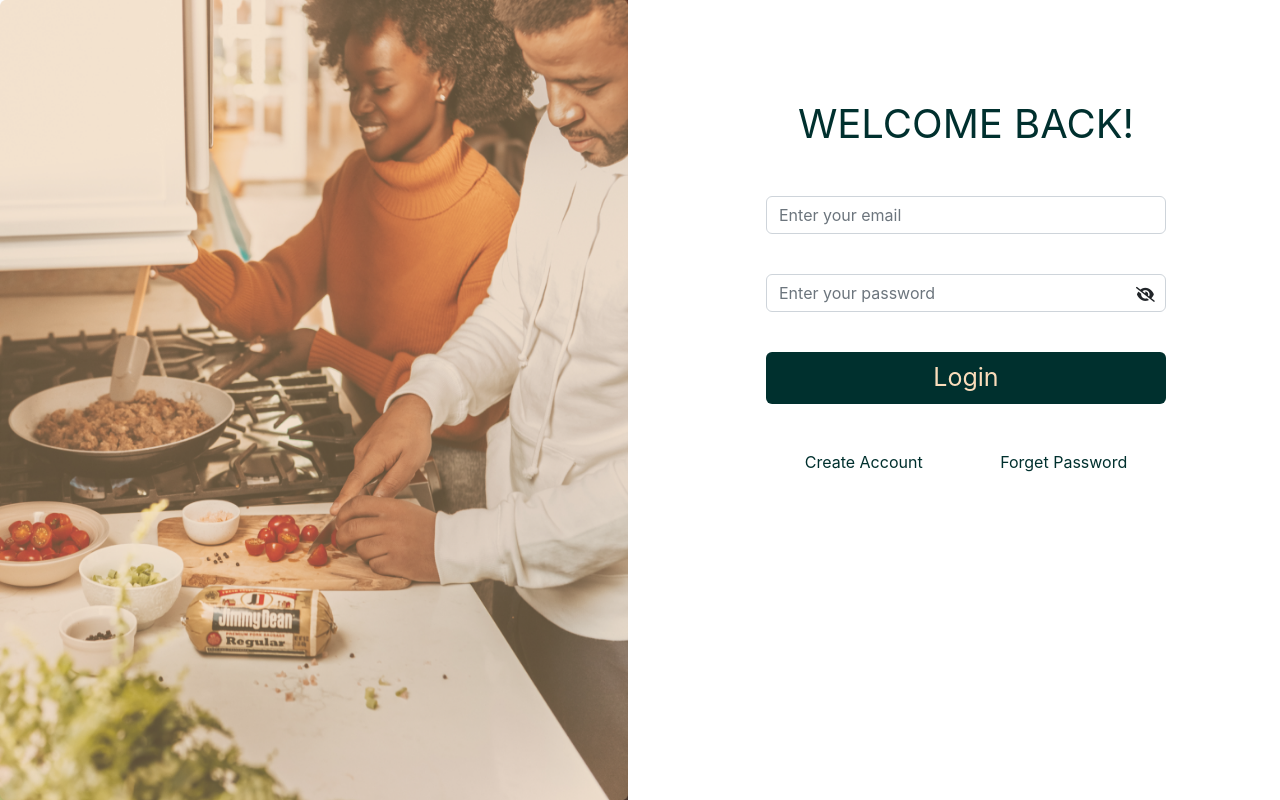
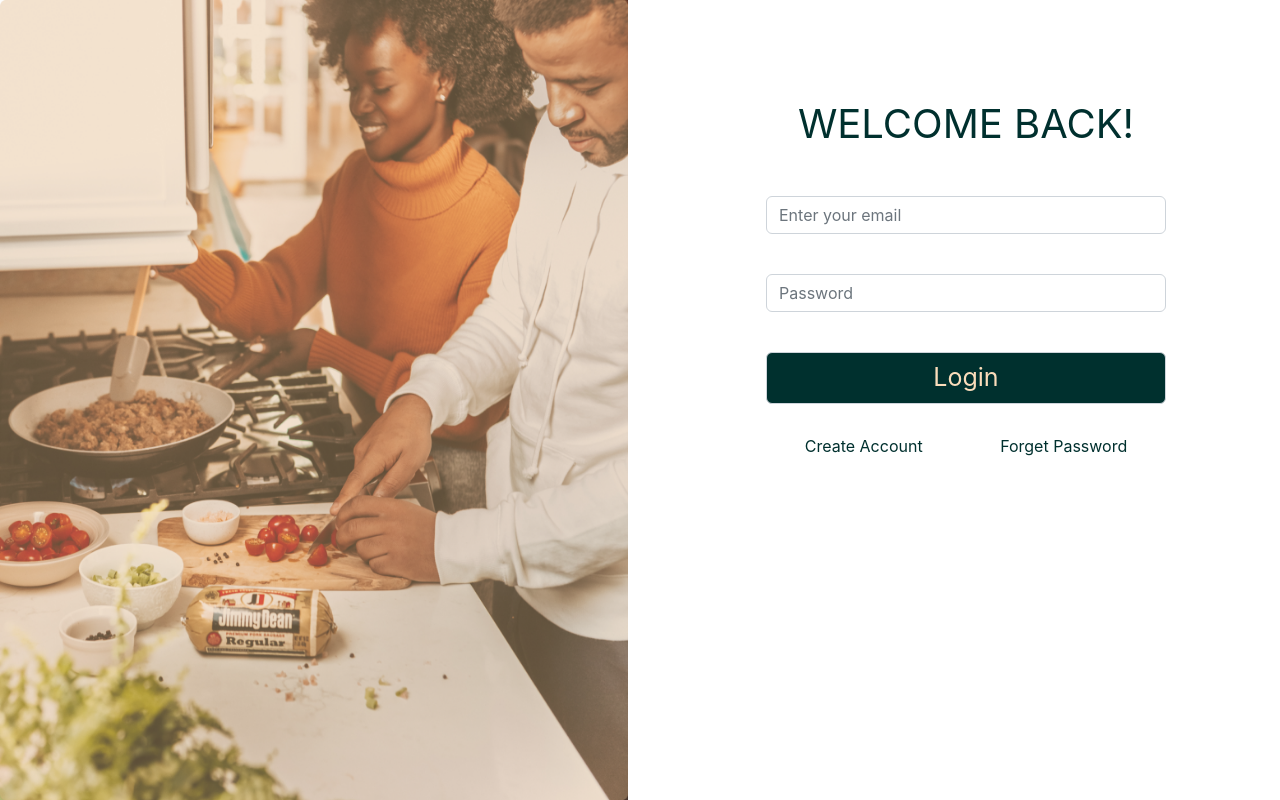
Before and after one commit to Emmaxfans/foodhub, a React (Create React App) app: page /Login in a window 1280 px wide. Built offline with nearby package versions, Linux system fonts and the light colour scheme.

Commit message:
feat: changing the password validation on login page

```diff
--- a/src/App.js
+++ b/src/App.js
@@ -7,6 +7,7 @@ import Orderpage1 from './pages/Orderpage1';
 import Error from './pages/Error';
 import FormTest from './pages/FormTest';
 import SignUpSuccess from './pages/SignUpSuccess';
+import Getpage from './pages/Getpage';
 
 
 function App() {
@@ -18,8 +19,12 @@ function App() {
         <Route path='/order' element={<Orderpage1 />} />
         <Route path='/form' element={<FormTest />} />
         <Route path='/auth' element={<SignUpSuccess />} />
+        <Route path='/get' element={<Getpage />} />
+
+
         <Route path='*' element={<Error />} />
       </Routes>
+
 
   );
 }
--- a/src/pages/FormTest.js
+++ b/src/pages/FormTest.js
@@ -1,7 +1,5 @@
 import axios from "axios";
-// import React, { useEffect } from "react"
 import { useState } from "react";
-// import { Link } from "react-router-dom";
 import '../App.css'
 
 const FormTest = () =>{
@@ -18,7 +16,7 @@ const article  = {
 };
 
 const handleInput=(e) =>{
-    const { name,value }= e.target;
+    const { name,value, }= e.target;
     setFormvalue({...formvalue, [name]:value});
     console.log(formvalue);
 }
@@ -40,65 +38,9 @@ const submitForm1 = async (e) =>{
     }catch(err){
 
     }
+
 }
 
-// Simple GET request using axios
-// const element = document.querySelector('#get-request .result');
-// axios.get('https://api.npms.io/v2/search?q=axios')
-//     .then(response => element.innerHTML = response.data.total);
-
-// POST USING AXIOS
-
-    // const [userName, setUsername] = useState('');
-    // const [email, setEmail] = useState('');
-    // const [phoneNumber, setPhoneNumber] = useState([]);
-    // const [password, setPassword] = useState('');
-    // const [passwordConfirm, setPasswordConfirm] = useState('');
-    // const [posts, setPosts] = useState([]);
-
-    // const submitForm1 = (e) => {
-    //    e.preventDefault();
-    //    addPosts(userName, email, phoneNumber, password, passwordConfirm);
-    // };
-
-    // const addPosts = (userName, email, phoneNumber, password, passwordConfirm) => {
-    //    client
-    //       .post('', {
-    //         userName: userName,
-    //          email: email,
-    //          phoneNumber: phoneNumber,
-    //          password: password,
-    //          passwordConfirm: passwordConfirm,
-
-    //       })
-    //       .then((response) => {
-    //          setPosts([response.data, ...posts]);
-    //       });
-    //    setEmail('');
-    //    setUsername('');
-    //    setPhoneNumber('');
-    //    setPassword('');
-    //    setPasswordConfirm('');
-    // };
-
-// const [email, setEmail] = useState('');
-// const [username, setUsername] = useState('');
-
-// useEffect(() =>(
-//     axios.get('https://vendlify-api.onrender.com/api/v1/users/signup').then(res => {
-//         console.log("getting from ::::", res.data)
-//         setData(res.data)
-//     }).catch(err => console.log(err))
-// ), [])
-
-// const postData = (e) => {
-//     e.preventDefault();
-//     axios.post('https://vendlify-api.onrender.com/api/v1/users/signup',{
-//         email,
-//         username
-//     }).then(res => console.log('posting data', res)).catch(err => console.log(err))
-
-//  }
     return(
 
     <div className="error container">
@@ -131,21 +73,6 @@ const submitForm1 = async (e) =>{
     <input type="username"  name="passwordConfirm" value={formvalue.passwordConfirm} onChange={handleInput} className="form-control" id="" aria-describedby="" required/>
   </div>
 
-  {/* <div className="mb-3">
-    <label for="" class="form-label">Phone number</label>
-    <input type="email" name="phoneno" className="form-control" id="exampleInputEmail1" aria-describedby="emailHelp"/>
-  </div> */}
-
-  {/* <div className="mb-3">
-    <label for="exampleInputPassword1" class="form-label">Password</label>
-    <input type="password" name="password1" class="form-control" id="exampleInputPassword1"/>
-  </div> */}
-
-  {/* <div className="mb-3">
-    <label for="exampleInputPassword1" class="form-label">Confirm Password</label>
-    <input type="password" name="confirmpassword" class="form-control" id="exampleInputPassword1"/>
-  </div> */}
-
   <div className="mb-3 form-check">
     <input type="checkbox" class="form-check-input" id="exampleCheck1"/>
     <label className="form-check-label" for="exampleCheck1">Check me out</label>
--- /dev/null
+++ b/src/pages/Getpage.js
@@ -0,0 +1,46 @@
+import React from 'react'
+import { useState, useEffect } from 'react'
+
+const Getpage = () => {
+
+    const [post, setPosts] = useState(['id', 'body', 'title']);
+    useEffect(() => {
+       fetch('https://jsonplaceholder.typicode.com/posts?_limit=10')
+          .then((response) => response.json())
+          .then((data) => {
+             console.log(data);
+             setPosts(data);
+          })
+          .catch((err) => {
+             console.log(err.message);
+          });
+    }, []);
+
+    useEffect(() => {
+        fetch('https://jsonplaceholder.typicode.com/posts?_limit=10')
+           .then((response) => response.json())
+           .then((data) => {
+              console.log(data);
+              setPosts(data);
+           })
+           .catch((err) => {
+              console.log(err.message);
+           });
+     }, []);
+
+
+  return (
+    <>
+      <div className="post-card" key={post.id}>
+               <h2 className="post-title">{post.title}</h2>
+               <p className="post-body">{post.body}</p>
+
+               <div className="button">
+               <button className="delete-btn">Delete</button>
+               </div>
+            </div>
+    </>
+  )
+}
+
+export default Getpage
--- a/src/pages/Loginpage.js
+++ b/src/pages/Loginpage.js
@@ -6,62 +6,19 @@ import '../Loginsignup.css';
 
 export default function Loginpage () {
 
- // Usestate for the login form
 
- const{useState}=React;
- const[inputtext,setinputtext]=useState({
- email:"",
- password:""
- });
-
- const[warnemail,setwarnemail]=useState(false);
- const[warnpassword,setwarnpassword]=useState(false);
-
- const[eye,seteye]=useState(true);
- const[password,setpassword]=useState("password");
- const[type,settype]=useState(false);
-
- const inputEvent=(event)=>{
- const name=event.target.name;
- const value=event.target.value;
- setinputtext((lastValue)=>{
- return{
- ...lastValue,
- [name]:value
- }
- });
-
- }
-
-
- const submitForm=(e)=>{
- e.preventDefault();
- setwarnemail(false);
- setwarnpassword(false);
- if(inputtext.email===""){
- setwarnemail(true);
- }
- else if(inputtext.password===""){
- setwarnpassword(true);
- }
- else{
- alert("form submitted");
- }
-
- }
-
- const Eye=()=>{
-     if(password==="password"){
-         setpassword("text");
-         seteye(false);
-         settype(true);
-     }
-     else{
-         setpassword("password");
-         seteye(true);
-         settype(false);
-     }
- }
+//  const Eye=()=>{
+//      if(password==="password"){
+//          setpassword("text");
+//          seteye(false);
+//          settype(true);
+//      }
+//      else{
+//          setpassword("password");
+//          seteye(true);
+//          settype(false);
+//      }
+//  }
 
 
   return (
@@ -76,17 +33,23 @@ export default function Loginpage () {
 
       <h1 className='h2-style'>WELCOME BACK!</h1>
 
-  <form className='login-form' onSubmit={submitForm}>
-  <div class="input-con"  >
-    <input type="text" className={` ${warnemail ? "warning active-input1" : "form-control" }`} placeholder="Enter your email" value={inputtext.email} onChange={inputEvent} name="email" />
-  </div>
-  <div class="input-con">
-    <input type={password} className={` ${warnpassword ? "warning" : "form-control" } ${type ? "type_password" : "" }`} placeholder="Enter your password" value={inputtext.password} onChange={inputEvent} name="password" />
+  <form className='login-form'>
 
-    <i onClick={Eye} className={`fa ${eye ? "fa-eye-slash" : "fa-eye" }`}></i>
+<div class="input-con"  >
+    <input type="email" name="email"
+    className="form-control" placeholder='Enter your email'/>
   </div>
 
-  <button type="submit" class="btn btn-color form-control mb-3">Login</button>
+  <div className='input-con'>
+
+  <input className='form-control' type='password' name='password'
+  placeholder='Password' pattern="(?=.*\d)(?=.*[a-z])(?=.*[A-Z]).{8,}"
+  title="Must contain at least one number and one uppercase and lowercase letter, and at least 8 or more characters" required/>
+
+{/* <i  className={`fa "fa-eye-slash" : "fa-eye" }`}></i> */}
+  </div>
+
+  <button type="submit" class=" btn-color form-control ">Login</button>
 
   <span className='login-auth'>
   <Link className='login-link' to='/sign-up'>Create Account</Link>
--- a/src/pages/SignUpSuccess.js
+++ b/src/pages/SignUpSuccess.js
@@ -8,7 +8,7 @@ const SignUpSuccess = () => {
         <center>
         <h3 className='text-white'>Sign up successfully, confirm your email</h3>
 
-        <p><Link to='/Login'>click here to login</Link></p>
+        <p><Link to='/login'>click here to login</Link></p>
         </center>
     </div>
   )
```
